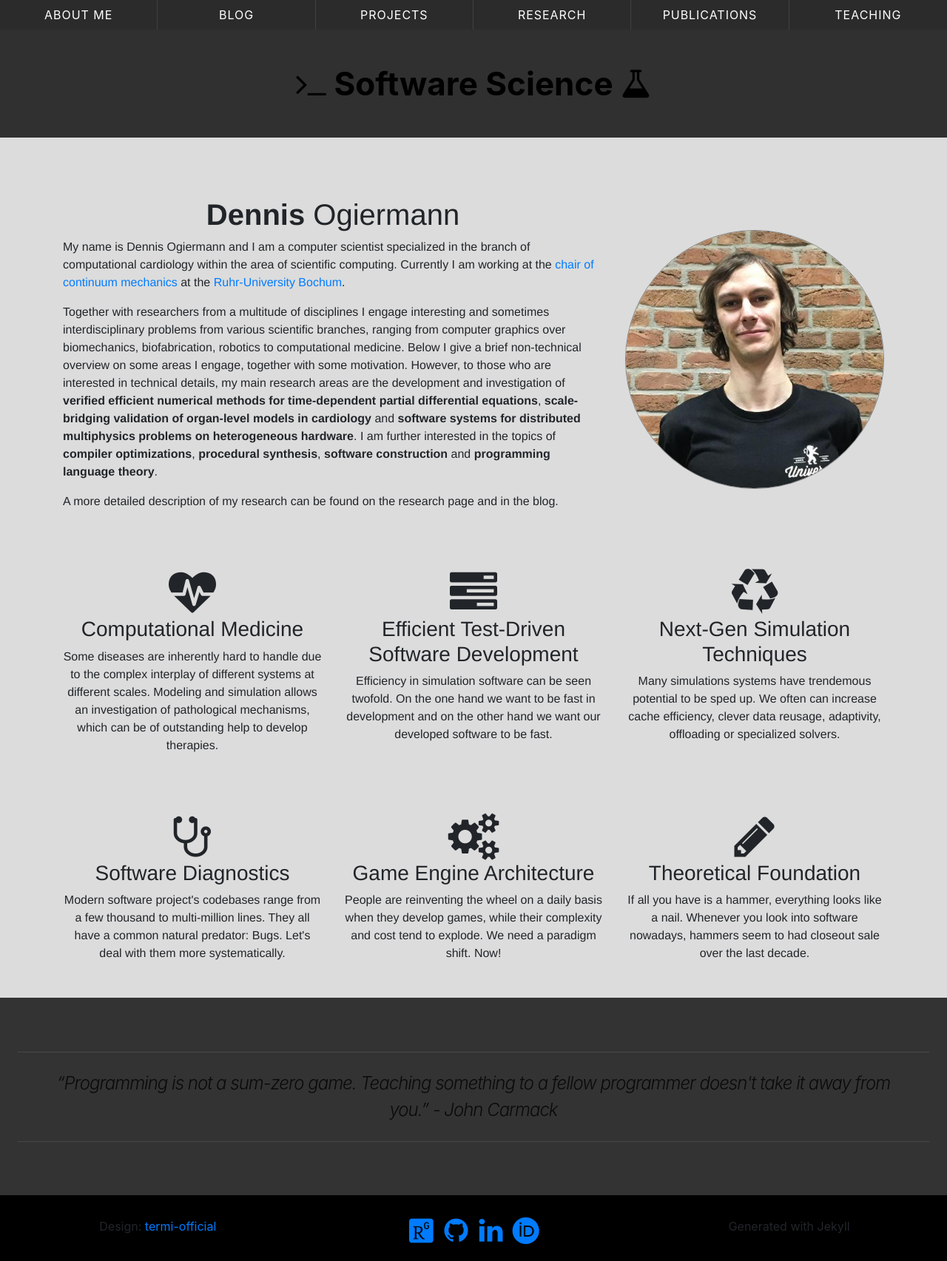
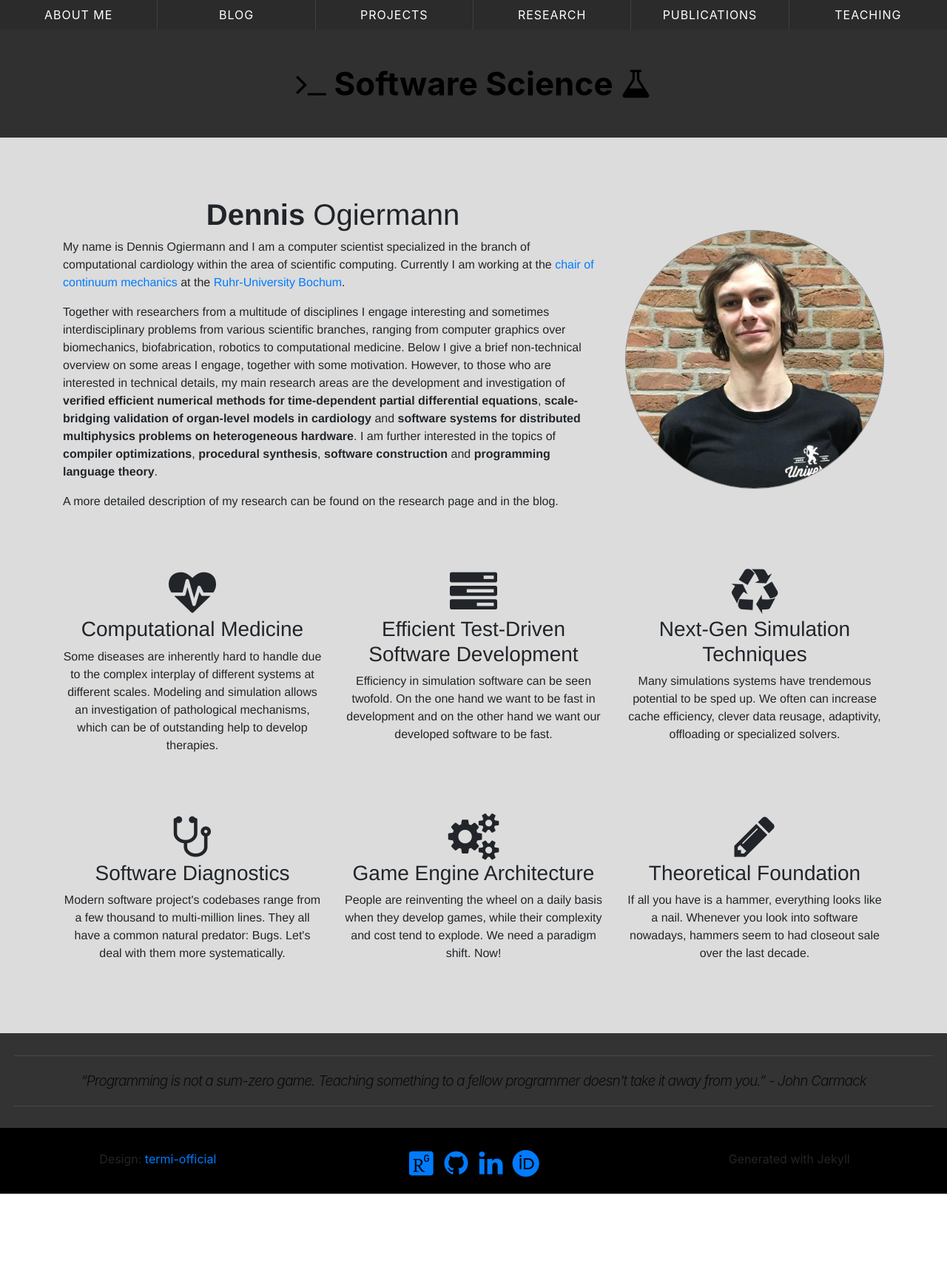
Before and after one commit to termi-official/termi-official.github.io, a Jekyll site: the page built from index.html, in a window 1280 px wide. Shown: the whole page at 74% size. Built offline with Jekyll 4.4.1, drawn with Linux system fonts in a browser that asks for light colours; some web fonts are replaced; after the commit the page ends 1614 px from its top, so only the background shows below that.

Commit message:
Minor adjustments to layout and font size.

```diff
--- a/css/main.scss
+++ b/css/main.scss
@@ -146,10 +146,10 @@ $background-image-path: "/none.jpeg";
     border-top: 1px solid rgba(255,255,255,.1);
     border-bottom: 1px solid rgba(255,255,255,.1);
     color: rgba(0,0,0,.8);
-    margin: 3em 1em;
+    margin: 1.5em 1em;
     padding: 1em 2em;
     text-align:center;
-    font-size: 1.5em;
+    font-size: 1.2em;
 }
 
 .appendix
@@ -170,6 +170,7 @@ $background-image-path: "/none.jpeg";
     font-family: $base-font-family;
     background-color: rgb(220,220,220);
     padding-top: 3em;
+    padding-bottom: 3em;
 }
 
 #main-matter .row
```
